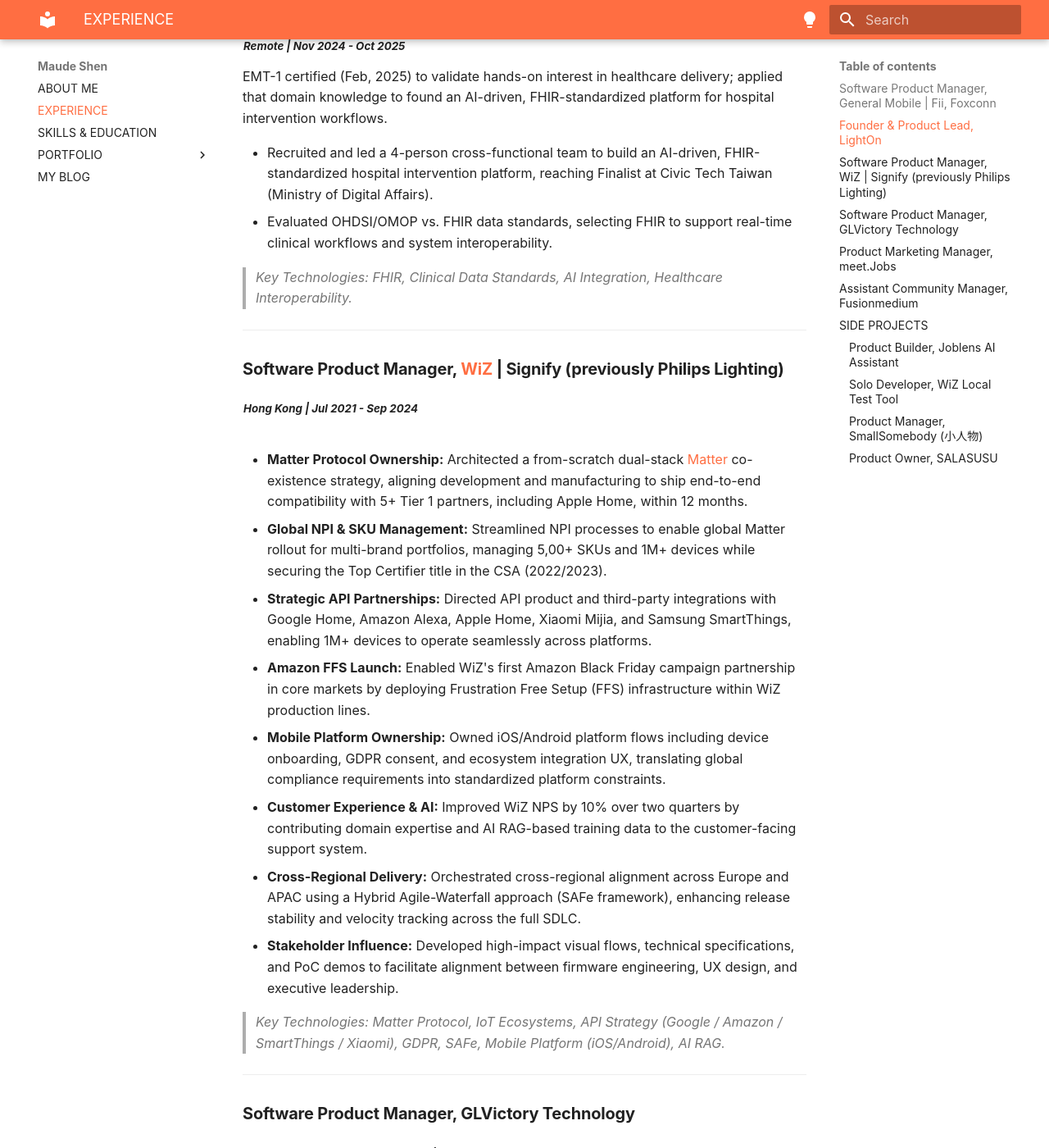
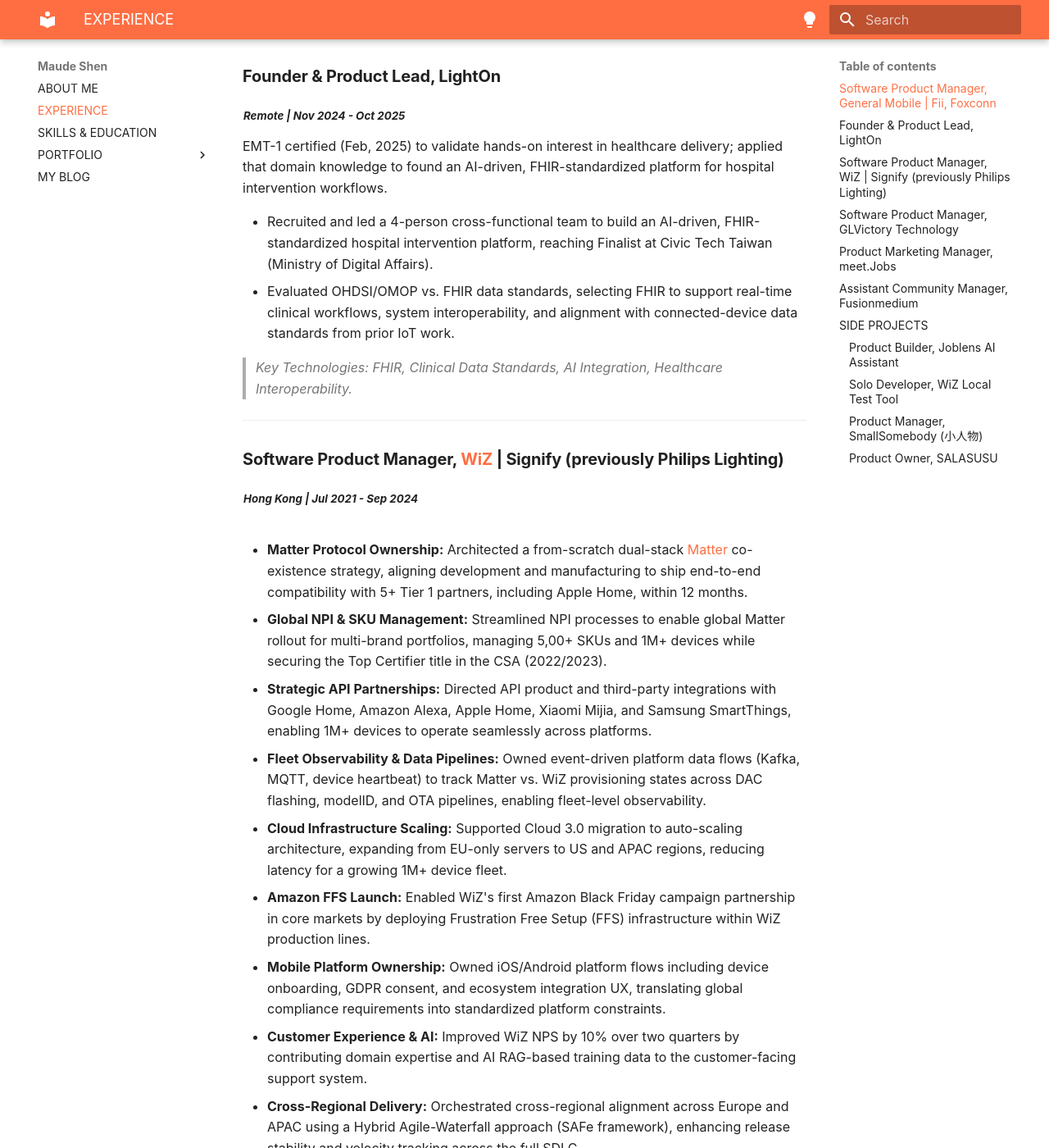
Before and after one commit to maudes/cv, an MkDocs documentation site: the page built from docs/experience.md, in a window 1280 px wide and 1400 px high, scrolled down 815 px. Shown: the whole window at 82% size. Built offline with MkDocs 1.6.1 and Material for MkDocs 9.7.7, drawn with Linux system fonts in a browser that asks for light colours; some web fonts are replaced; some of the changed text lies outside the part shown.

Commit message:
Update compliance understanding

```diff
--- a/docs/experience.md
+++ b/docs/experience.md
@@ -6,6 +6,7 @@
 * **Cross-Functional Roadmap Orchestration:** Coordinate roadmaps across ISP clients, chip vendors, and internal R&D teams, bridging technical constraints with business requirements to maintain delivery velocity.
 * **AI-Driven Process Automation:** Automated RFQ workflows and technical spec-fitting analysis using Claude AI, reducing manual processing time by 33% and improving bid response turnaround.
 * **Industry Standards Engagement:** Participate in prpl working groups and review ecosystem specifications (including RDK-B) to inform platform architecture and maintain alignment with evolving broadband standards.
+* **Regulatory Compliance Leadership:** Driving Wi-Fi 7 and BBF.247 certification processes for CPE platforms; auditing internal UI against EU Accessibility Act (EAA) requirements ahead of 2026 enforcement.
 
 > *Key Technologies: Matter, prpl, OpenSync, Broadband Platforms, Qualcomm / MediaTek SoC Ecosystem, Claude AI.*
 
@@ -16,7 +17,7 @@
 EMT-1 certified (Feb, 2025) to validate hands-on interest in healthcare delivery; applied that domain knowledge to found an AI-driven, FHIR-standardized platform for hospital intervention workflows.
 
 - Recruited and led a 4-person cross-functional team to build an AI-driven, FHIR-standardized hospital intervention platform, reaching Finalist at Civic Tech Taiwan (Ministry of Digital Affairs).
-- Evaluated OHDSI/OMOP vs. FHIR data standards, selecting FHIR to support real-time clinical workflows and system interoperability.
+- Evaluated OHDSI/OMOP vs. FHIR data standards, selecting FHIR to support real-time clinical workflows, system interoperability, and alignment with connected-device data standards from prior IoT work.
 
 > *Key Technologies: FHIR, Clinical Data Standards, AI Integration, Healthcare Interoperability.*
 
@@ -29,6 +30,8 @@
 * **Matter Protocol Ownership:** Architected a from-scratch dual-stack [Matter](https://www.theverge.com/2023/4/25/23697537/wiz-smart-bulbs-matter-compatible-apple-home) co-existence strategy, aligning development and manufacturing to ship end-to-end compatibility with 5+ Tier 1 partners, including Apple Home, within 12 months.
 * **Global NPI & SKU Management:** Streamlined NPI processes to enable global Matter rollout for multi-brand portfolios, managing 5,00+ SKUs and 1M+ devices while securing the Top Certifier title in the CSA (2022/2023).
 * **Strategic API Partnerships:** Directed API product and third-party integrations with Google Home, Amazon Alexa, Apple Home, Xiaomi Mijia, and Samsung SmartThings, enabling 1M+ devices to operate seamlessly across platforms.
+* **Fleet Observability & Data Pipelines:** Owned event-driven platform data flows (Kafka, MQTT, device heartbeat) to track Matter vs. WiZ provisioning states across DAC flashing, modelID, and OTA pipelines, enabling fleet-level observability.
+* **Cloud Infrastructure Scaling:** Supported Cloud 3.0 migration to auto-scaling architecture, expanding from EU-only servers to US and APAC regions, reducing latency for a growing 1M+ device fleet.
 * **Amazon FFS Launch:** Enabled WiZ's first Amazon Black Friday campaign partnership in core markets by deploying Frustration Free Setup (FFS) infrastructure within WiZ production lines.
 * **Mobile Platform Ownership:** Owned iOS/Android platform flows including device onboarding, GDPR consent, and ecosystem integration UX, translating global compliance requirements into standardized platform constraints.
 * **Customer Experience & AI:** Improved WiZ NPS by 10% over two quarters by contributing domain expertise and AI RAG-based training data to the customer-facing support system.
```
